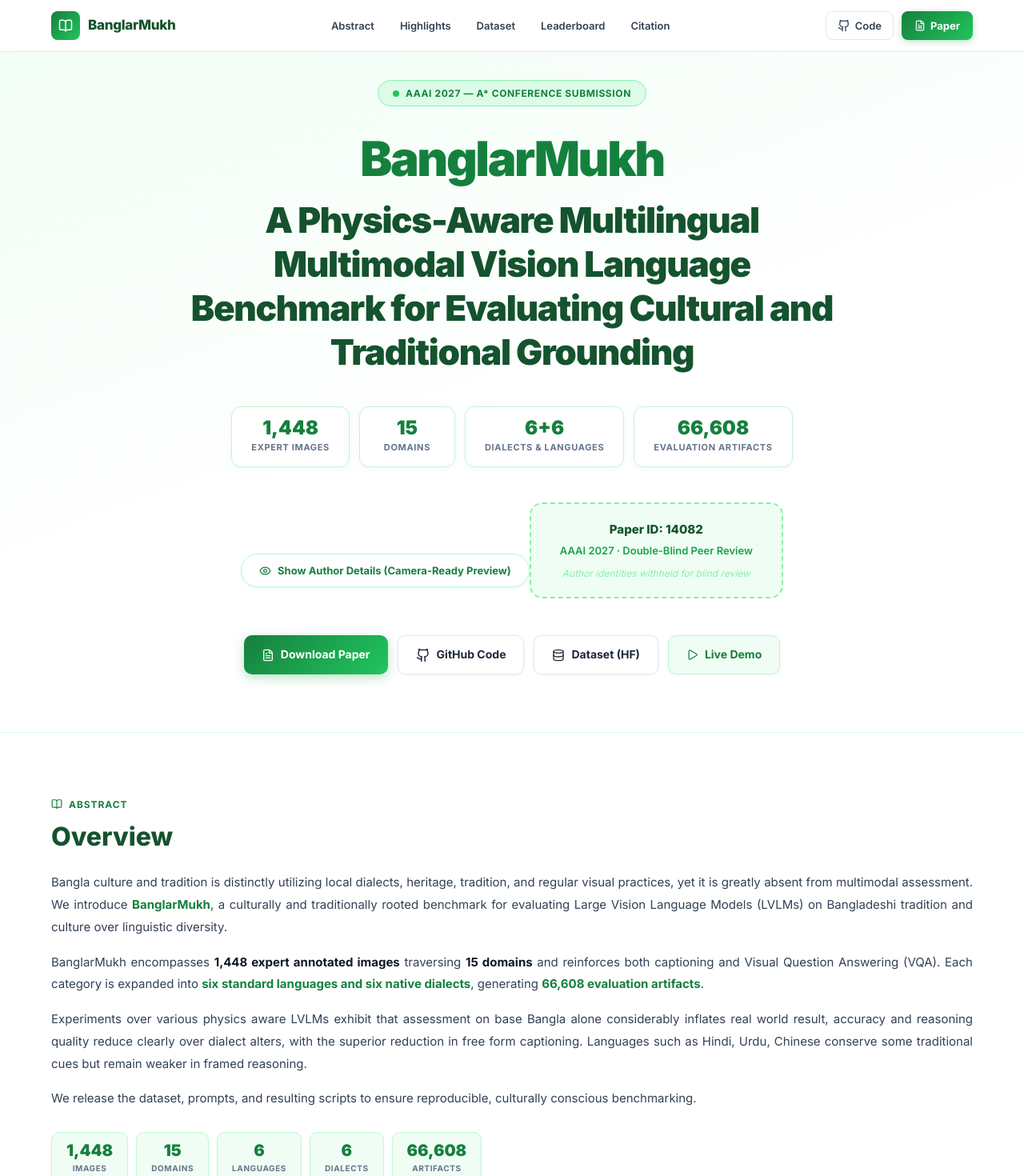
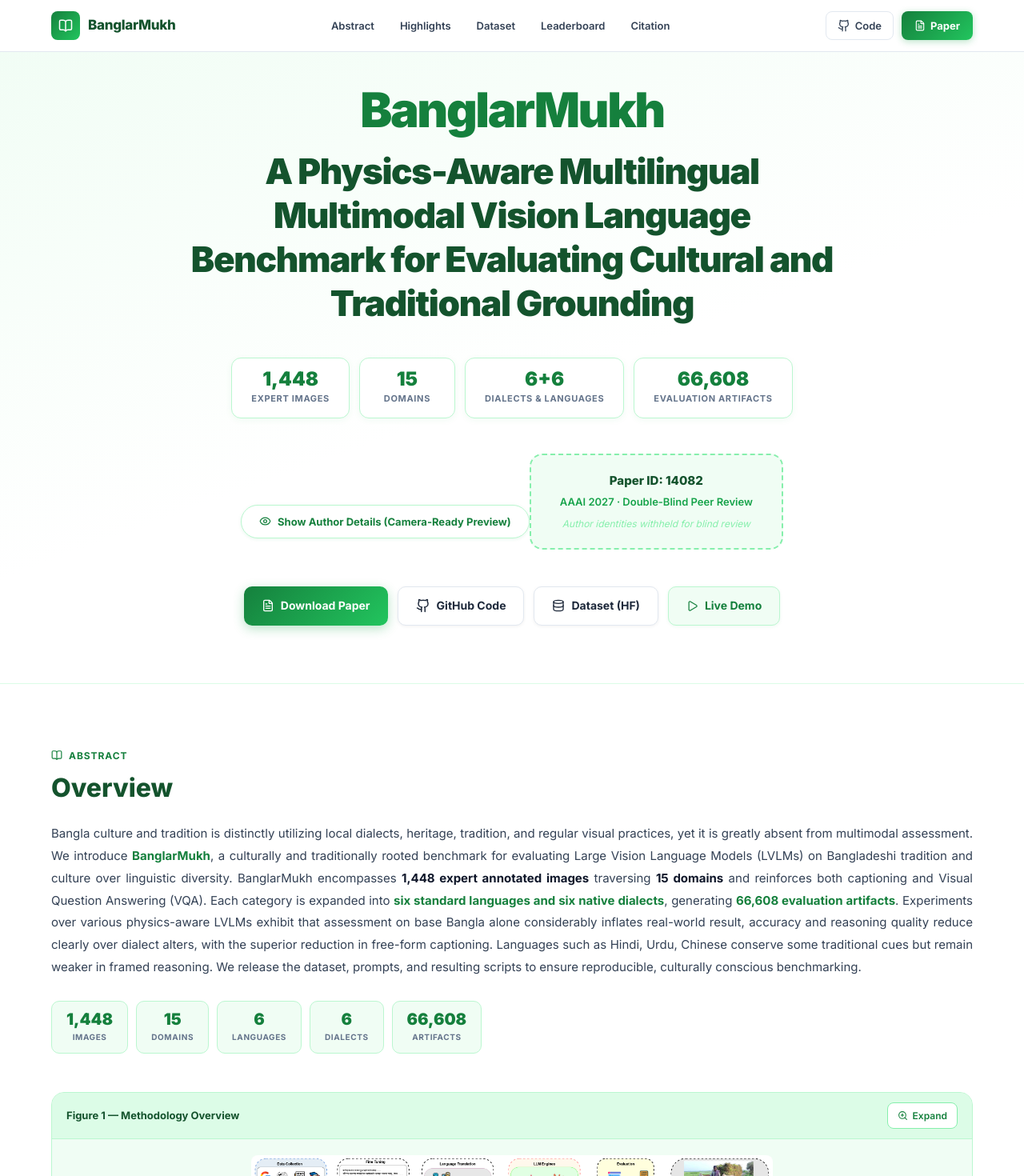
Before and after one commit to rasel1510/Project_website, a Next.js app: page / in a window 1280 px wide. Shown: the top 1470 px of the page at 80% size. Built offline with nearby package versions, Linux system fonts and the light colour scheme.

Commit message:
hero updated

```diff
--- a/src/components/Abstract.tsx
+++ b/src/components/Abstract.tsx
@@ -2,12 +2,11 @@
 import React, { useState } from "react";
 import { BookOpen, ZoomIn, X } from "lucide-react";
 
-const abstractText = [
-  <>Bangla culture and tradition is distinctly utilizing local dialects, heritage, tradition, and regular visual practices, yet it is greatly absent from multimodal assessment. We introduce <strong style={{ color: "#15803d" }}>BanglarMukh</strong>, a culturally and traditionally rooted benchmark for evaluating Large Vision Language Models (LVLMs) on Bangladeshi tradition and culture over linguistic diversity.</>,
-  <>BanglarMukh encompasses <strong style={{ color: "#0f172a" }}>1,448 expert annotated images</strong> traversing <strong style={{ color: "#0f172a" }}>15 domains</strong> and reinforces both captioning and Visual Question Answering (VQA). Each category is expanded into <strong style={{ color: "#15803d" }}>six standard languages and six native dialects</strong>, generating <strong style={{ color: "#15803d" }}>66,608 evaluation artifacts</strong>.</>,
-  <>Experiments over various physics aware LVLMs exhibit that assessment on base Bangla alone considerably inflates real world result, accuracy and reasoning quality reduce clearly over dialect alters, with the superior reduction in free form captioning. Languages such as Hindi, Urdu, Chinese conserve some traditional cues but remain weaker in framed reasoning.</>,
-  <>We release the dataset, prompts, and resulting scripts to ensure reproducible, culturally conscious benchmarking.</>,
-];
+const abstractText = (
+  <>
+    Bangla culture and tradition is distinctly utilizing local dialects, heritage, tradition, and regular visual practices, yet it is greatly absent from multimodal assessment. We introduce <strong style={{ color: "#15803d" }}>BanglarMukh</strong>, a culturally and traditionally rooted benchmark for evaluating Large Vision Language Models (LVLMs) on Bangladeshi tradition and culture over linguistic diversity. BanglarMukh encompasses <strong style={{ color: "#0f172a" }}>1,448 expert annotated images</strong> traversing <strong style={{ color: "#0f172a" }}>15 domains</strong> and reinforces both captioning and Visual Question Answering (VQA). Each category is expanded into <strong style={{ color: "#15803d" }}>six standard languages and six native dialects</strong>, generating <strong style={{ color: "#15803d" }}>66,608 evaluation artifacts</strong>. Experiments over various physics-aware LVLMs exhibit that assessment on base Bangla alone considerably inflates real-world result, accuracy and reasoning quality reduce clearly over dialect alters, with the superior reduction in free-form captioning. Languages such as Hindi, Urdu, Chinese conserve some traditional cues but remain weaker in framed reasoning. We release the dataset, prompts, and resulting scripts to ensure reproducible, culturally conscious benchmarking.
+  </>
+);
 
 export default function Abstract() {
   const [zoom, setZoom] = useState(false);
@@ -35,10 +34,10 @@
           </div>
           <h2 style={{ fontSize: 32, fontWeight: 800, color: "#14532d", marginBottom: 24, lineHeight: 1.2 }}>Overview</h2>
 
-          <div style={{ display: "flex", flexDirection: "column", gap: 16 }}>
-            {abstractText.map((p, i) => (
-              <p key={i} style={{ fontSize: 15, color: "#334155", lineHeight: 1.85, textAlign: "justify" }}>{p}</p>
-            ))}
+          <div>
+            <p style={{ fontSize: 15, color: "#334155", lineHeight: 1.85, textAlign: "justify" }}>
+              {abstractText}
+            </p>
           </div>
 
           {/* Stats */}
--- a/src/components/Footer.tsx
+++ b/src/components/Footer.tsx
@@ -34,7 +34,7 @@
               <div style={{ fontSize: 11, fontWeight: 700, textTransform: "uppercase", letterSpacing: "0.08em", color: "#15803d", marginBottom: 12 }}>Resources</div>
               {[
                 { label: "Paper (PDF)", href: "#" },
-                { label: "GitHub Code", href: "#" },
+                { label: "GitHub Code", href: "https://github.com/rasel1510/BanglarMukh" },
                 { label: "Dataset (HuggingFace)", href: "#" },
                 { label: "Leaderboard", href: "#leaderboard" },
               ].map(l => (
@@ -51,7 +51,7 @@
               <a href="mailto:contact@banglarmukh.org" style={{ display: "flex", alignItems: "center", gap: 6, fontSize: 13, color: "#334155", textDecoration: "none", fontWeight: 500, marginBottom: 8 }}>
                 <Mail size={13} /> contact@banglarmukh.org
               </a>
-              <a href="https://github.com" style={{ display: "flex", alignItems: "center", gap: 6, fontSize: 13, color: "#334155", textDecoration: "none", fontWeight: 500 }}>
+              <a href="https://github.com/rasel1510/BanglarMukh" style={{ display: "flex", alignItems: "center", gap: 6, fontSize: 13, color: "#334155", textDecoration: "none", fontWeight: 500 }}>
                 <GH /> GitHub Repository
               </a>
             </div>
--- a/src/components/Hero.tsx
+++ b/src/components/Hero.tsx
@@ -31,11 +31,7 @@
     <section style={{ background: "linear-gradient(160deg,#f0fdf4 0%,#ffffff 55%)", paddingTop: 100, paddingBottom: 72 }}>
       <div style={{ maxWidth: 860, margin: "0 auto", padding: "0 24px", textAlign: "center" }}>
 
-        {/* Conference pill */}
-        <div style={{ display: "inline-flex", alignItems: "center", gap: 8, padding: "6px 18px", borderRadius: 999, background: "#dcfce7", border: "1px solid #86efac", color: "#15803d", fontSize: 12, fontWeight: 700, letterSpacing: "0.05em", textTransform: "uppercase", marginBottom: 28 }}>
-          <span style={{ width: 8, height: 8, borderRadius: "50%", background: "#22c55e", display: "inline-block" }} />
-          AAAI 2027 — A* Conference Submission
-        </div>
+
 
         {/* Title */}
         <h1 style={{ fontSize: "clamp(24px, 4vw, 44px)", fontWeight: 900, lineHeight: 1.25, letterSpacing: "-0.03em", color: "#14532d", marginBottom: 40, maxWidth: 900, marginLeft: "auto", marginRight: "auto" }}>
@@ -84,7 +80,7 @@
         <div style={{ display: "flex", flexWrap: "wrap", gap: 12, justifyContent: "center" }}>
           {[
             { icon: <FileText size={16} />, label: "Download Paper", bg: "linear-gradient(135deg,#15803d,#22c55e)", color: "#fff", shadow: "0 4px 14px rgba(22,163,74,0.3)", href: "#" },
-            { icon: <GH />, label: "GitHub Code", bg: "#fff", color: "#1e293b", border: "1px solid #e2e8f0", shadow: "0 1px 4px rgba(0,0,0,0.06)", href: "https://github.com" },
+            { icon: <GH />, label: "GitHub Code", bg: "#fff", color: "#1e293b", border: "1px solid #e2e8f0", shadow: "0 1px 4px rgba(0,0,0,0.06)", href: "https://github.com/rasel1510/BanglarMukh" },
             { icon: <Database size={16} />, label: "Dataset (HF)", bg: "#fff", color: "#1e293b", border: "1px solid #e2e8f0", shadow: "0 1px 4px rgba(0,0,0,0.06)", href: "#" },
             { icon: <Play size={15} />, label: "Live Demo", bg: "#f0fdf4", color: "#15803d", border: "1px solid #bbf7d0", shadow: "0 1px 4px rgba(22,163,74,0.08)", href: "#dataset" },
           ].map((b, i) => (
--- a/src/components/Navbar.tsx
+++ b/src/components/Navbar.tsx
@@ -91,7 +91,7 @@
         </nav>
 
         <div style={{ display: "flex", gap: 10 }} className="hidden md:flex">
-          <a href="https://github.com" style={ghBtn}><GH /><span>Code</span></a>
+          <a href="https://github.com/rasel1510/BanglarMukh" style={ghBtn}><GH /><span>Code</span></a>
           <a href="#" style={paperBtn}><FileText style={{ width: 14, height: 14 }} /><span>Paper</span></a>
         </div>
 
@@ -108,7 +108,7 @@
               style={{ display: "block", padding: "10px 0", borderBottom: "1px solid #f0fdf4", fontSize: 15, fontWeight: 600, color: "#1e293b", textDecoration: "none" }}>{l.label}</a>
           ))}
           <div style={{ display: "flex", gap: 12, marginTop: 16 }}>
-            <a href="https://github.com" style={{ ...ghBtn, flex: 1, justifyContent: "center" }}><GH /><span>GitHub</span></a>
+            <a href="https://github.com/rasel1510/BanglarMukh" style={{ ...ghBtn, flex: 1, justifyContent: "center" }}><GH /><span>GitHub</span></a>
             <a href="#" style={{ ...paperBtn, flex: 1, justifyContent: "center" }}><FileText style={{ width: 14, height: 14 }} /><span>Paper</span></a>
           </div>
         </div>
```
